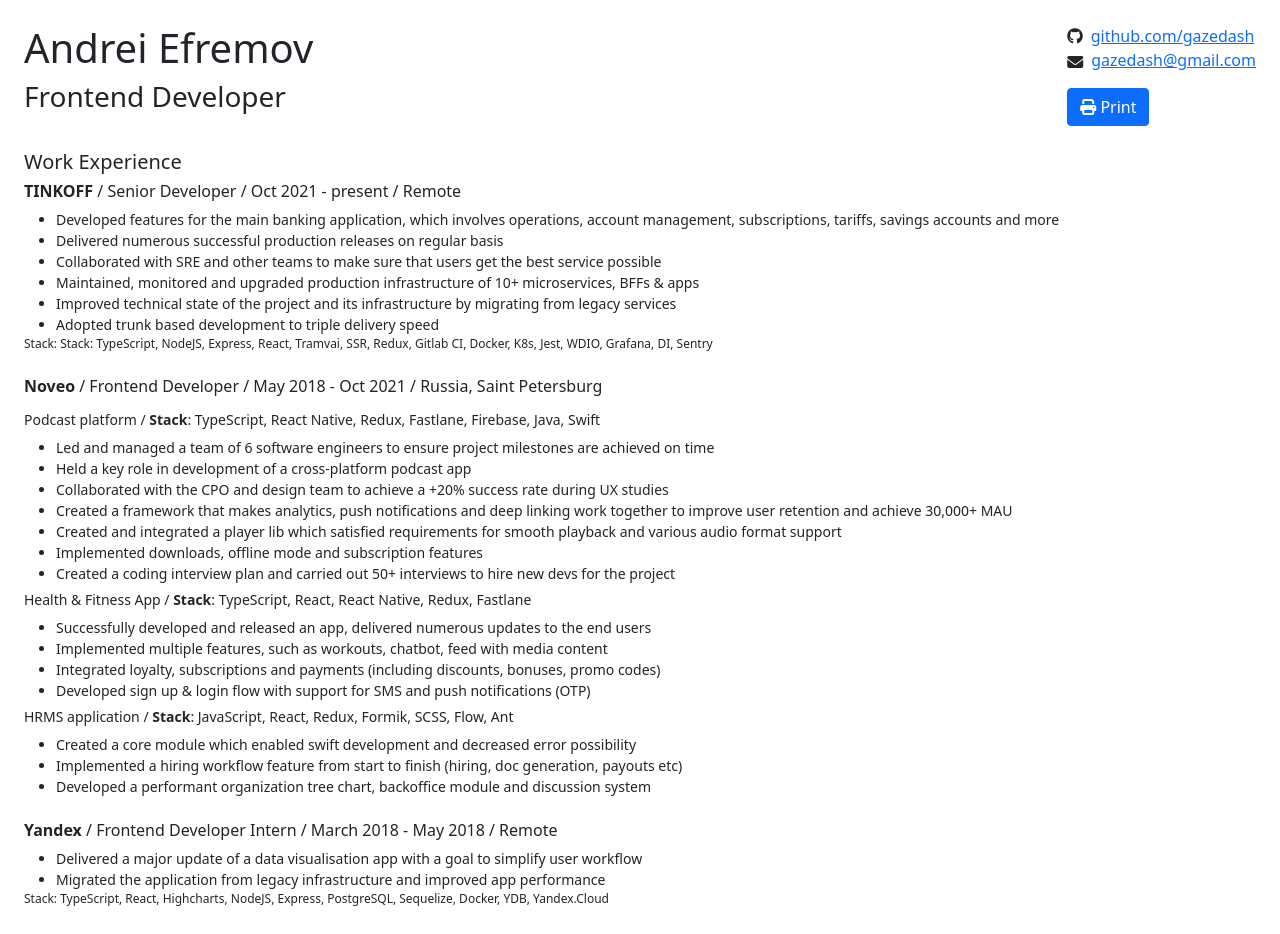
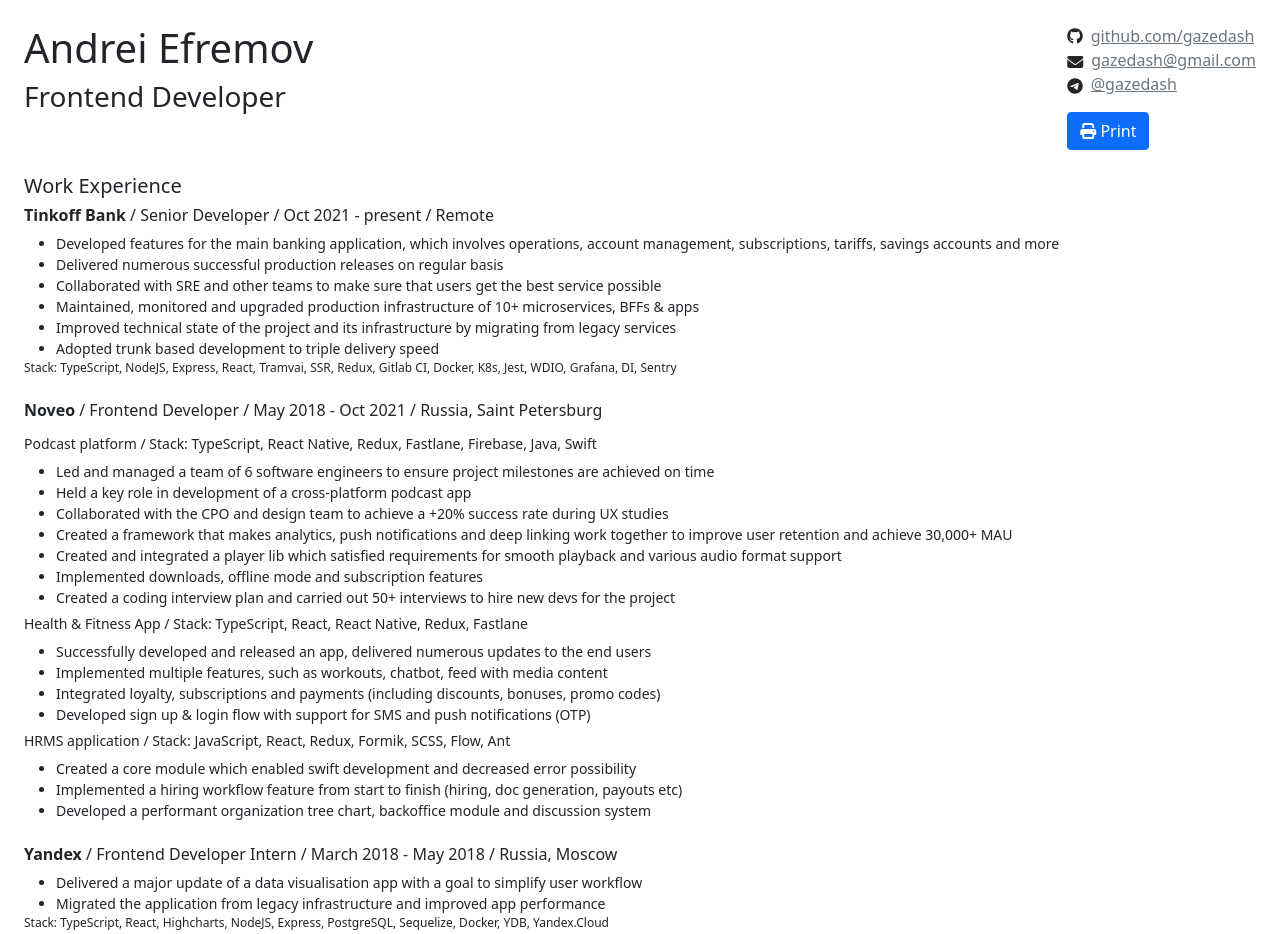
Before and after one commit to gazedash/resume, a plain HTML site: page index.html in a window 1280 px wide. Drawn offline with nearby package versions, Linux system fonts and the light colour scheme.

Commit message:
Update index.html

```diff
--- a/index.html
+++ b/index.html
@@ -56,7 +56,7 @@
               <div>
                 <div v-for="link in links" class="">
                   <i :class="link.icon"></i>
-                  <a :href="link.href">
+                  <a class="text-secondary" :href="link.href">
                     <span> {{ link.title }} </span>
                   </a>
                 </div>
@@ -77,13 +77,12 @@
         <div class="">
           <div v-for="job in jobs" class="job">
             <h6>
-              <b>{{ job.title }}</b> / {{ job.position }} / {{ job.duration }} /
-              {{ job.city }}
+              <b>{{ job.title }}</b> / {{ job.position }} / {{ job.duration }}<span class="fw-light"> / {{ job.city }}</span>
             </h6>
             <div>
               <div v-for="project in job.projects">
                 <div class="project-title-container pt-2" v-if="project.title">
-                  <h6 v-html="project.title">{{ project.title }}</h6>
+                  <h6>{{ project.title }} <span class="fw-lighter"> / <span class="fw-light">Stack: </span>{{ project.stack }} </span> </h6>
                 </div>
                 <ul class="mb-0">
                     <li class="achievement" v-for="achievement in project.achievements">
@@ -121,10 +120,15 @@
                 title: "gazedash@gmail.com",
                 icon: "fa fa-envelope align-middle pe-2",
               },
+              {
+                href: "https://t.me/gazedash",
+                title: "@gazedash",
+                icon: "fab fa-telegram align-middle pe-2",
+              },
             ],
             jobs: [
               {
-                title: "TINKOFF",
+                title: "Tinkoff Bank",
                 duration: "Oct 2021 - present",
                 position: "Senior Developer",
                 city: "Remote",
@@ -141,7 +145,7 @@
                   },
                 ],
                 stack: [
-                  "Stack: TypeScript, NodeJS, Express, React, Tramvai, SSR, Redux, Gitlab CI, Docker, K8s, Jest, WDIO, Grafana, DI, Sentry",
+                  "TypeScript, NodeJS, Express, React, Tramvai, SSR, Redux, Gitlab CI, Docker, K8s, Jest, WDIO, Grafana, DI, Sentry",
                 ].join(", "),
               },
               {
@@ -151,8 +155,9 @@
                 city: "Russia, Saint Petersburg",
                 projects: [
                   {
+                      stack: 'TypeScript, React Native, Redux, Fastlane, Firebase, Java, Swift',
                     title:
-                      "Podcast platform / <b>Stack</b>: TypeScript, React Native, Redux, Fastlane, Firebase, Java, Swift",
+                      "Podcast platform",
                     achievements: [
                       "Led and managed a team of 6 software engineers to ensure project milestones are achieved on time",
                       "Held a key role in development of a cross-platform podcast app",
@@ -164,8 +169,9 @@
                     ],
                   },
                   {
+                    stack: 'TypeScript, React, React Native, Redux, Fastlane',
                     title:
-                      "Health & Fitness App / <b>Stack</b>: TypeScript, React, React Native, Redux, Fastlane",
+                      "Health & Fitness App",
                     achievements: [
                       "Successfully developed and released an app, delivered numerous updates to the end users",
                       "Implemented multiple features, such as workouts, chatbot, feed with media content",
@@ -174,8 +180,9 @@
                     ],
                   },
                   {
+                            stack: 'JavaScript, React, Redux, Formik, SCSS, Flow, Ant',
                     title:
-                      "HRMS application / <b>Stack</b>: JavaScript, React, Redux, Formik, SCSS, Flow, Ant",
+                      "HRMS application",
                     achievements: [
                       "Created a core module which enabled swift development and decreased error possibility",
                       "Implemented a hiring workflow feature from start to finish (hiring, doc generation, payouts etc)",
@@ -188,7 +195,7 @@
                 title: "Yandex",
                 duration: "March 2018 - May 2018",
                 position: "Frontend Developer Intern",
-                city: "Remote",
+                city: "Russia, Moscow",
                 projects: [
                   {
                     achievements: [
```
